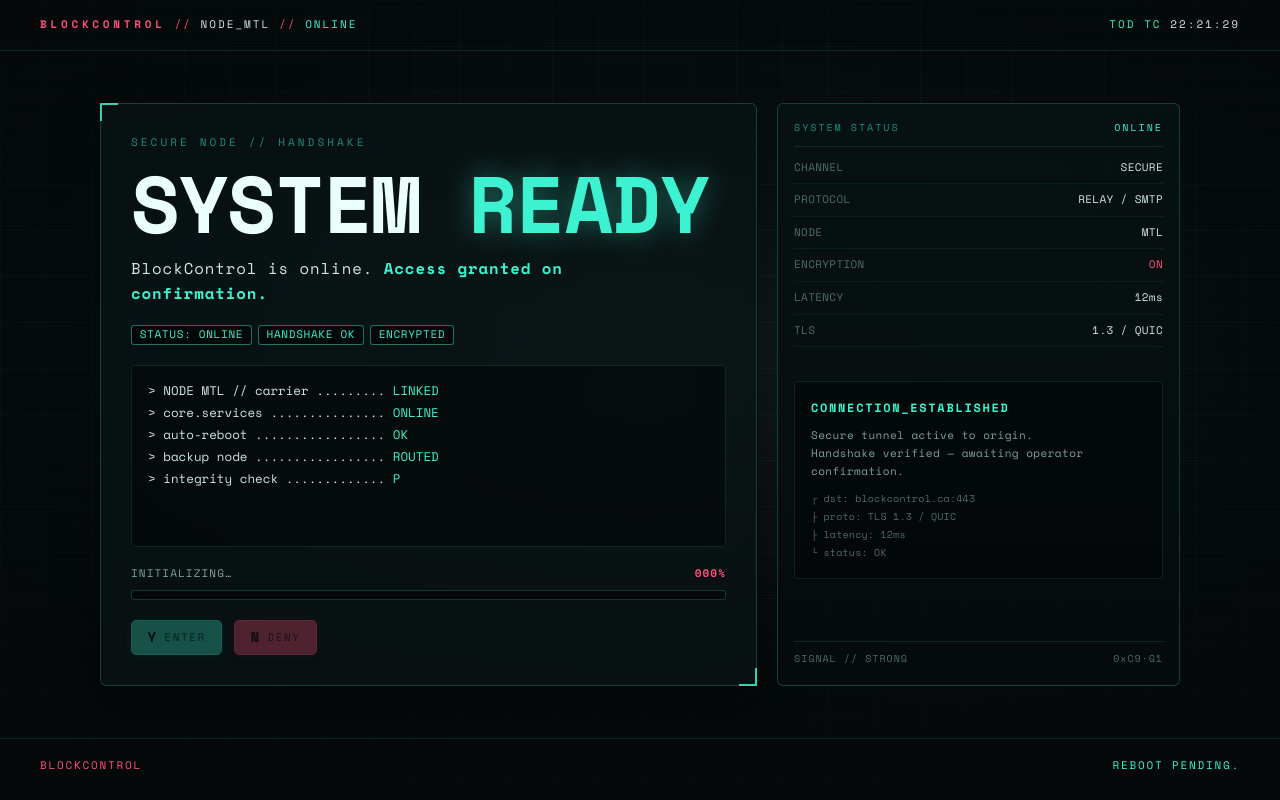
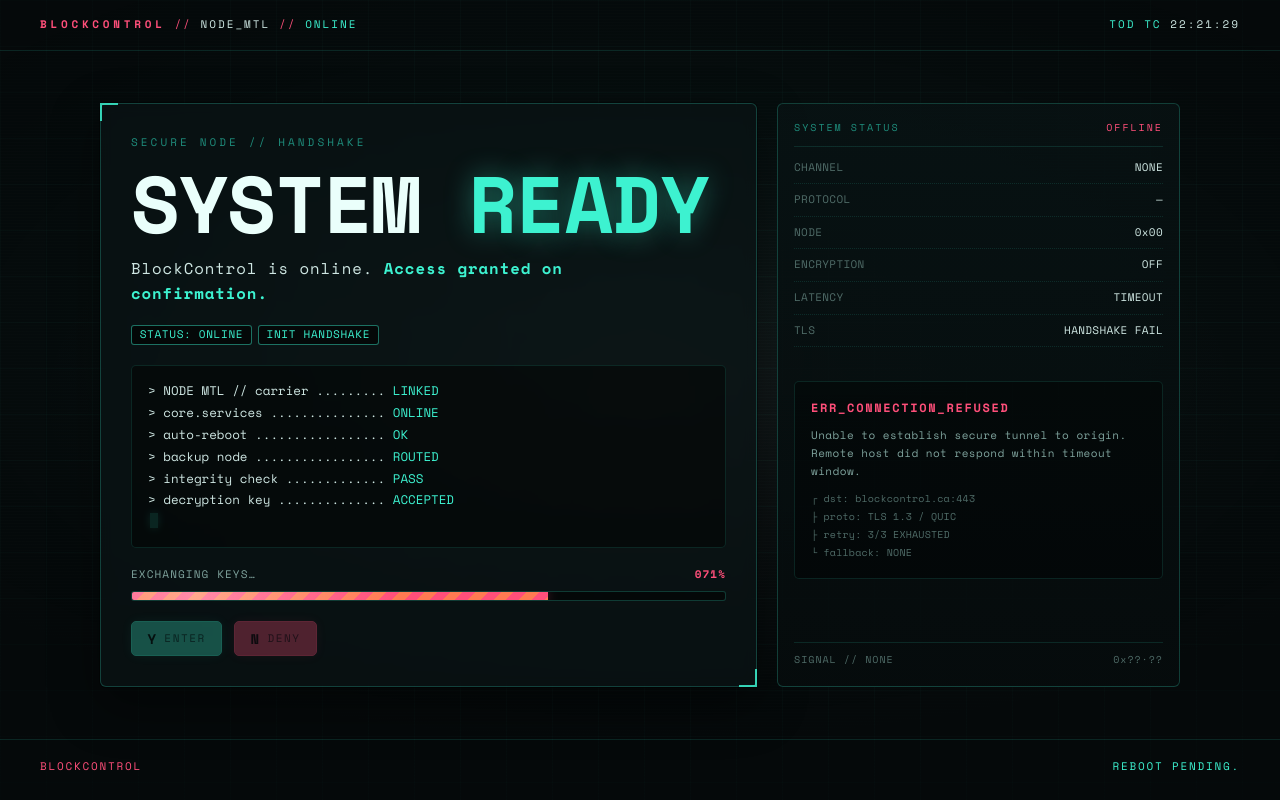
Before and after one commit to caragiulioni/block_control_V3, a React (Vite) app: page / in a window 1280 px wide. Shown: the top 800 px of the page. Built offline with nearby package versions, Linux system fonts and the light colour scheme.

Commit message:
refactor: gateway trim — static topbar, clean heading scramble, sidebar turns on last

```diff
--- a/src/components/gateway/Gateway.jsx
+++ b/src/components/gateway/Gateway.jsx
@@ -36,7 +36,7 @@ const DENIED_LINES = [
 const SESSION_KEY = 'blockcontrol_gateway_passed';
 
 // Boot phases: down → booting → ready → exiting | denied
-const PHASE_DELAY = 600; // ms between each "turn on" step
+const PHASE_DELAY = 500; // ms between each "turn on" step
 
 const Gateway = () => {
   const [dismissed, setDismissed] = useState(() => {
@@ -51,10 +51,9 @@ const Gateway = () => {
   const timeoutRef = useRef(null);
   const reducedMotion = useRef(false);
 
-  // Scramble heading: DOWN → READY (only triggers once at step 2)
-  const headingText = step >= 2 ? 'READY' : 'DOWN';
+  // Scramble heading: starts as DOWN, scrambles to READY when step >= 2
   const scrambleTrigger = step >= 2 ? 1 : 0;
-  const scrambleRef = useTextScramble(headingText, scrambleTrigger);
+  const scrambleRef = useTextScramble('READY', scrambleTrigger);
 
   useEffect(() => {
     reducedMotion.current = window.matchMedia('(prefers-reduced-motion: reduce)').matches;
@@ -62,7 +61,7 @@ const Gateway = () => {
       // Render error lines immediately (static, no animation)
       renderStaticErrors();
       // Start boot sequence after a brief pause
-      timeoutRef.current = setTimeout(startBoot, 1200);
+      timeoutRef.current = setTimeout(startBoot, 300);
     }
     return () => { if (timeoutRef.current) clearTimeout(timeoutRef.current); };
   }, []); // eslint-disable-line react-hooks/exhaustive-deps
@@ -228,10 +227,9 @@ const Gateway = () => {
 
       {isExiting && <span className={styles.sweep} />}
 
-      {/* TopBar — swaps from offline to online */}
+      {/* TopBar — always online */}
       <TopBar
         left={
-          isBooted ? (
           <>
             <b>BLOCKCONTROL</b>{' '}
             <span className={styles.dot} aria-hidden="true">//</span>{' '}
@@ -239,16 +237,8 @@ const Gateway = () => {
             <span aria-hidden="true" style={{ color: 'var(--neon)' }}>//</span>{' '}
             <span style={{ color: 'var(--cyan)' }}>ONLINE</span>
           </>
-          ) : (
-            <>
-              <b>BLOCKCONTROL</b>{' '}
-              <span className={styles.dot} aria-hidden="true">//</span> NODE_MTL{' '}
-              <span className={styles.dot} aria-hidden="true">//</span>{' '}
-              <span style={{ color: 'var(--neon)' }}>OFFLINE</span>
-            </>
-          )
         }
-        right={isBooted ? 'TOD TC' : <>SYS 0xDEAD <span aria-hidden="true">·</span></>}
+        right="TOD TC"
       />
 
       <div className={styles.stage}>
@@ -262,12 +252,15 @@ const Gateway = () => {
 
               <h1 className={styles.heading}>
                 SYSTEM{' '}
-                <span
-                  className={step >= 2 ? styles.headingReady : styles.headingX}
-                  ref={scrambleRef}
-                >
-                  {headingText}
+                {step >= 2 ? (
+                  <span className={styles.headingReady} ref={scrambleRef}>
+                    READY
                   </span>
+                ) : (
+                  <span className={styles.headingX}>
+                    DOWN
+                  </span>
+                )}
               </h1>
 
               <p className={styles.sub}>
@@ -282,14 +275,12 @@ const Gateway = () => {
                 {step >= 3 ? (
                   <>
                     <Chip variant="cyan">STATUS: ONLINE</Chip>
-                    <Chip variant="cyan">HANDSHAKE OK</Chip>
-                    <Chip variant="cyan">ENCRYPTED</Chip>
+                    <Chip variant="cyan">INIT HANDSHAKE</Chip>
                   </>
                 ) : (
                   <>
                     <Chip variant="neon">STATUS: OFFLINE</Chip>
                     <Chip variant="neon">AWAITING REBOOT</Chip>
-                    <Chip variant="neon">ENCRYPTED</Chip>
                   </>
                 )}
               </div>
@@ -334,40 +325,40 @@ const Gateway = () => {
           <aside className={styles.sidebar} aria-hidden="true">
             <div className={styles.sidebarBar}>
               <span>SYSTEM STATUS</span>
-              <span className={step >= 5 ? styles.indicatorOn : styles.indicatorOff}>
-                {step >= 5 ? 'ONLINE' : 'OFFLINE'}
+              <span className={isReady || isExiting ? styles.indicatorOn : styles.indicatorOff}>
+                {isReady || isExiting ? 'ONLINE' : 'OFFLINE'}
               </span>
             </div>
 
             <div className={styles.statusRows}>
               <div className={styles.statusRow}>
                 <span className={styles.rowKey}>CHANNEL</span>
-                <span className={styles.rowVal}>{step >= 5 ? 'SECURE' : 'NONE'}</span>
+                <span className={styles.rowVal}>{isReady || isExiting ? 'SECURE' : 'NONE'}</span>
               </div>
               <div className={styles.statusRow}>
                 <span className={styles.rowKey}>PROTOCOL</span>
-                <span className={styles.rowVal}>{step >= 5 ? 'RELAY / SMTP' : '—'}</span>
+                <span className={styles.rowVal}>{isReady || isExiting ? 'RELAY / SMTP' : '—'}</span>
               </div>
               <div className={styles.statusRow}>
                 <span className={styles.rowKey}>NODE</span>
-                <span className={styles.rowVal}>{step >= 5 ? 'MTL' : '0x00'}</span>
+                <span className={styles.rowVal}>{isReady || isExiting ? 'MTL' : '0x00'}</span>
               </div>
               <div className={styles.statusRow}>
                 <span className={styles.rowKey}>ENCRYPTION</span>
-                <span className={step >= 5 ? styles.rowValHot : styles.rowVal}>{step >= 5 ? 'ON' : 'OFF'}</span>
+                <span className={isReady || isExiting ? styles.rowValHot : styles.rowVal}>{isReady || isExiting ? 'ON' : 'OFF'}</span>
               </div>
               <div className={styles.statusRow}>
                 <span className={styles.rowKey}>LATENCY</span>
-                <span className={styles.rowVal}>{step >= 5 ? '12ms' : 'TIMEOUT'}</span>
+                <span className={styles.rowVal}>{isReady || isExiting ? '12ms' : 'TIMEOUT'}</span>
               </div>
               <div className={styles.statusRow}>
                 <span className={styles.rowKey}>TLS</span>
-                <span className={styles.rowVal}>{step >= 5 ? '1.3 / QUIC' : 'HANDSHAKE FAIL'}</span>
+                <span className={styles.rowVal}>{isReady || isExiting ? '1.3 / QUIC' : 'HANDSHAKE FAIL'}</span>
               </div>
             </div>
 
             <div className={styles.netBlock}>
-              {step >= 5 ? (
+              {isReady || isExiting ? (
                 <>
                   <span className={styles.netCode} style={{ color: 'var(--cyan)' }}>CONNECTION_ESTABLISHED</span>
                   <span className={styles.netMsg}>
@@ -399,8 +390,8 @@ const Gateway = () => {
             </div>
 
             <div className={styles.sidebarFoot}>
-              <span>{step >= 5 ? 'SIGNAL // STRONG' : 'SIGNAL // NONE'}</span>
-              <span>{step >= 5 ? '0xC9·G1' : '0x??·??'}</span>
+              <span>{isReady || isExiting ? 'SIGNAL // STRONG' : 'SIGNAL // NONE'}</span>
+              <span>{isReady || isExiting ? '0xC9·G1' : '0x??·??'}</span>
             </div>
           </aside>
         </div>
--- a/src/components/links/linksData.js
+++ b/src/components/links/linksData.js
@@ -21,7 +21,7 @@ export const LINKS = [
   },
     {
     name: 'GenericTM',
-    url: 'https://www.instagram.com/generictm',
+    url: 'https://open.spotify.com/artist/0POpNftZKkGyrS79WSFeKG',
     description: 'Music and design powerhouse.',
   },
   {
```
Lines whose indentation alone changed are shown as unchanged.
